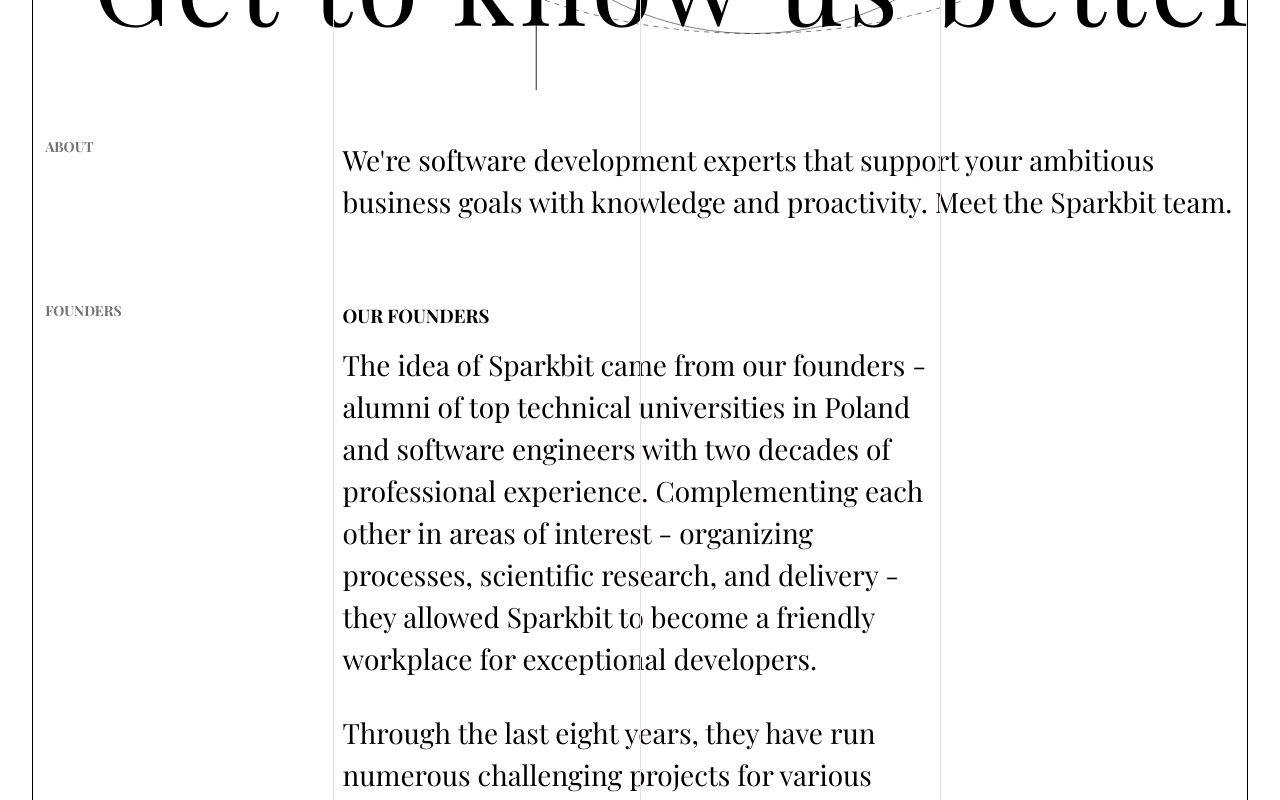
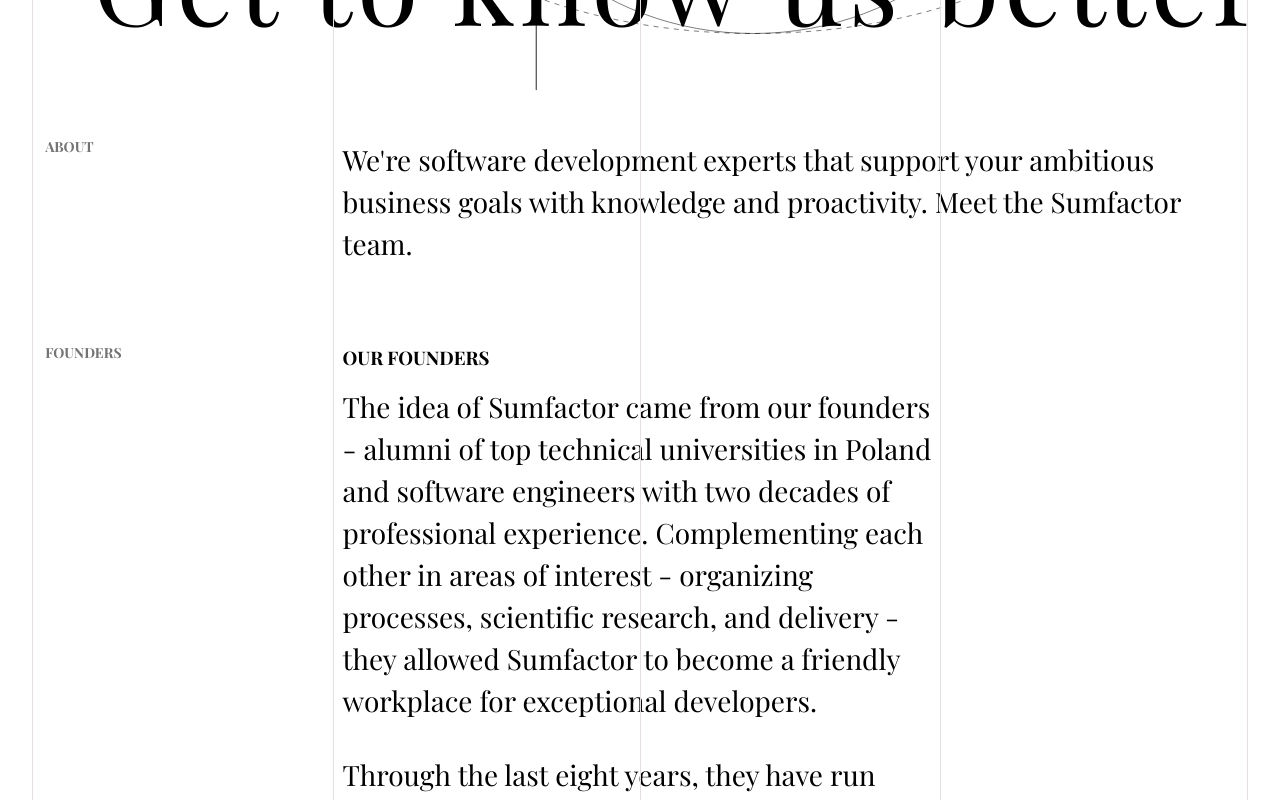
Before and after one commit to Shubham-SumFactor/project-sparkbit, a Next.js app: page /meetus in a window 1280 px wide. Shown: the part 560-1360 px from the top of the page. Built offline with nearby package versions, Linux system fonts and the light colour scheme; a web font is replaced by a local one.

Commit message:
sunfactor info updated in section

```diff
--- a/pages/components/contactUs/ContactUs.tsx
+++ b/pages/components/contactUs/ContactUs.tsx
@@ -93,7 +93,7 @@ export default function ContactUs() {
                                     required
                                 />
                                 <span className={styles.checkboxLabel}>
-                                    I declare that I give my permission to Sparkbit sp z.o. for the processing of my personal data in order to receive an answer to this inquiry.
+                                    I declare that I give my permission to Sumfactor sp z.o. for the processing of my personal data in order to receive an answer to this inquiry.
                                 </span>
                             </div>
 
@@ -109,7 +109,7 @@ export default function ContactUs() {
 
             <footer className={styles.footer}>
                 <div className={styles.fullInfo}>
-                    <div>CONTACT@SPARKBIT.PL</div>
+                    <div>CONTACT@Sumfactor.PL</div>
                     <div>
                         MELCHIORA WANKOWICZA 5/30<br />
                         02-796 WARSZAWA
@@ -125,7 +125,7 @@ export default function ContactUs() {
                 </div>
                 <div className={styles.mobileInfo}>
                     <div>DESIGNED BY BALSAMSTUDIO.COM</div>
-                    <div>© 2024 SPARKBIT. ALL RIGHTS RESERVED.</div>
+                    <div>© 2024 Sumfactor. ALL RIGHTS RESERVED.</div>
                 </div>
             </footer>
 
--- a/pages/meetus.tsx
+++ b/pages/meetus.tsx
@@ -26,7 +26,7 @@ const MeetUs = () => {
                 <section className={styles.about}>
                     <h2>ABOUT</h2>
                     <p>
-                        We're software development experts that support your ambitious business goals with knowledge and proactivity. Meet the Sparkbit team.
+                        We're software development experts that support your ambitious business goals with knowledge and proactivity. Meet the Sumfactor team.
                     </p>
                 </section>
 
@@ -35,7 +35,7 @@ const MeetUs = () => {
                     <span className={styles.founderContent}>
                         <h3>OUR FOUNDERS</h3>
                         <p>
-                            The idea of Sparkbit came from our founders - alumni of top technical universities in Poland and software engineers with two decades of professional experience. Complementing each other in areas of interest - organizing processes, scientific research, and delivery - they allowed Sparkbit to become a friendly workplace for exceptional developers.
+                            The idea of Sumfactor came from our founders - alumni of top technical universities in Poland and software engineers with two decades of professional experience. Complementing each other in areas of interest - organizing processes, scientific research, and delivery - they allowed Sumfactor to become a friendly workplace for exceptional developers.
                         </p>
                         <p>
                             Through the last eight years, they have run numerous challenging projects for various clients, from ML scaleups to one of the Big Four companies, telematics enterprises, blockchain startups, and governmental military organizations.
@@ -48,7 +48,7 @@ const MeetUs = () => {
 
 
                 <section className={styles.founder}>
-                    <h2>SPARKBIT TEAM</h2>
+                    <h2>Sumfactor TEAM</h2>
                     <span >
                         <h3>Our Team</h3>
                         <p>
@@ -65,7 +65,7 @@ const MeetUs = () => {
                 <section className={styles.founder}>
                     <h2>FELLOWSHIP</h2>
                     <span >
-                        <h3>Sparkbit Fellowship</h3>
+                        <h3>Sumfactor Fellowship</h3>
                         <p>
                             We're very serious about professional development and investing in the team. We believe that working in a knowledgeable and cordial environment is the best way to earn competence. That's why we have a defined and structured 10-month training plan to help our talented but less experienced colleagues achieve self-sufficiency.
                         </p>
@@ -86,7 +86,7 @@ const MeetUs = () => {
                     <h2>OUR CULTURE</h2>
                     <span >
 
-                        {/* <h3>Sparkbit Fellowship</h3> */}
+                        {/* <h3>Sumfactor Fellowship</h3> */}
                         <p>
                         We do serious engineering work but <br /> always try to keep a cozy, informal <br /> atmosphere with room for focus on the <br /> creative side and sharing knowledge with <br /> our teammates.
                         </p>
--- a/styles/MeetUs.module.css
+++ b/styles/MeetUs.module.css
@@ -10,7 +10,7 @@
   justify-content: flex-start;
   align-items: flex-start;
   min-height: 100vh;
-  border: 1px solid black;
+  border: 1px solid rgb(230, 223, 223);
   border-bottom: none;
   padding-left: 1%;
   padding-right: 1%;
```
